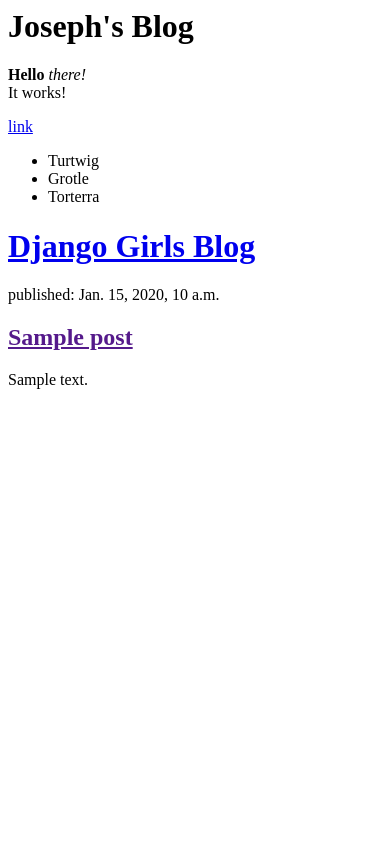
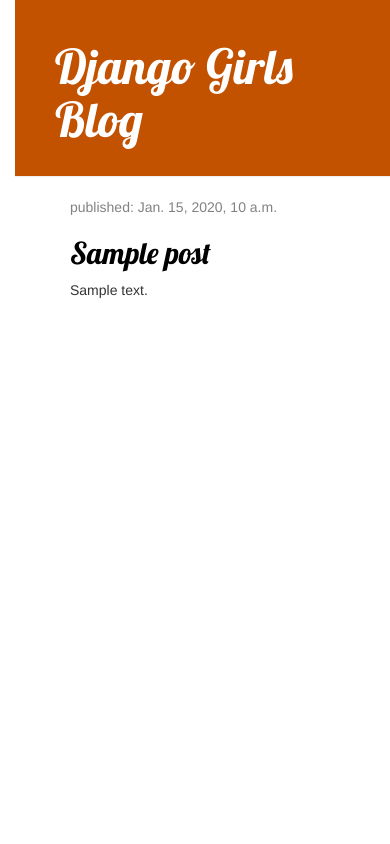
Before and after one commit to JDSSDJ1/my-first-blog, a Django app: page / in a window 390 px wide. Run offline with Django 3.2, Linux system fonts and the light colour scheme; tables that the repository leaves empty hold one stand-in row (values such as "Sample post"); some libraries are stand-ins or nearby versions.

Commit message:
Added CSS to Website

```diff
--- /dev/null
+++ b/blog/static/css/blog.css
@@ -0,0 +1,44 @@
+h1 a, h2 a {
+    font-family: 'Lobster';
+    color: rgb(255, 0, 0);
+}
+body {
+    padding-left: 15px;
+}
+.page-header {
+    background-color: #C25100;
+    margin-top: 0;
+    padding: 20px 20px 20px 40px;
+}
+.page-header h1, .page-header h1 a, .page-header h1 a:visited, .page-header h1 a:active {
+    color: #ffffff;
+    font-size: 36pt;
+    text-decoration: none;
+}
+.content {
+    margin-left: 40px;
+}
+h1, h2, h3, h4 {
+    font-family: 'Lobster', cursive;
+}
+.date {
+    color: #828282;
+}
+.save {
+    float: right;
+}
+.post-form textarea, .post-form input {
+    width: 100%;
+}
+.top-menu, .top-menu:hover, .top-menu:visited {
+    color: #ffffff;
+    float: right;
+    font-size: 26pt;
+    margin-right: 20px;
+}
+.post {
+    margin-bottom: 70px;
+}
+.post h2 a, .post h2 a:visited {
+    color: #000000;
+}
--- a/blog/templates/blog/post_list.html
+++ b/blog/templates/blog/post_list.html
@@ -1,44 +1,52 @@
+{% load static %}
 <html>
     <head>
         <title>Joseph's blog</title>
+        <link rel="stylesheet" href="//maxcdn.bootstrapcdn.com/bootstrap/3.2.0/css/bootstrap.min.css">
+        <link rel="stylesheet" href="//maxcdn.bootstrapcdn.com/bootstrap/3.2.0/css/bootstrap-theme.min.css">
+        <! Links to Lobster font specificcally >
+        <link href="//fonts.googleapis.com/css?family=Lobster&subset=latin,latin-ext" rel="stylesheet" type="text/css">
+        <link rel="stylesheet" href="{% static '/css/blog.css' %}">
     </head>
     <body>
-        <div>
-            <h1>Joseph's Blog</h1>
-        </div>
-
-        <div>
-            <p><strong> Hello </strong> <em>there!</em>
-                <br>It works!</br>
-            </p>
-            <a href="https://djangogirls.org">link</a>
-        </div>
-
-        <div>
-            <ul>
-                <li>Turtwig</li>
-                <li>Grotle</li>
-                <li>Torterra</li>
-            </ul>
-        </div>
-
-
-
-
-        <div>
+        <div class="page-header">
             <h1><a href="/">Django Girls Blog</a></h1>
         </div>
 
-        <div>
-            {% for post in posts %}
-                <div>
-                    <p>published: {{ post.published_date }}</p>
-                    <h2><a href="">{{ post.title }}</a></h2>
-                    <p>{{ post.text|linebreaksbr }}</p>
+        <div class="content container">
+            <div class="row">
+                <div class="col-md-8">
+                    {% for post in posts %}
+                        <div class="post">
+                            <div class="date">
+                                <p>published: {{ post.published_date }}</p>
+                            </div>
+                            <h2><a href="">{{ post.title }}</a></h2>
+                            <p>{{ post.text|linebreaksbr }}</p>
+                        </div>
+                    {% endfor %}
                 </div>
-            {% endfor %}
-
+            </div>
         </div>
 
     </body>
 </html>
+
+{% comment %} <div>
+            {% comment %} <h1>Joseph's Blog</h1> {% endcomment %}
+        {% comment %} </div> {% endcomment %}
+
+        {% comment %} <div> {% endcomment %}
+            {% comment %} <p><strong> Hello </strong> <em>there!</em> {% endcomment %}
+                {% comment %} <br>It works!</br> {% endcomment %}
+            {% comment %} </p> {% endcomment %}
+            {% comment %} <a href="https://djangogirls.org">link</a> {% endcomment %}
+        {% comment %} </div> {% endcomment %}
+
+        {% comment %} <div> {% endcomment %}
+            {% comment %} <ul> {% endcomment %}
+                {% comment %} <li>Turtwig</li> {% endcomment %}
+                {% comment %} <li>Grotle</li> {% endcomment %}
+                {% comment %} <li>Torterra</li> {% endcomment %}
+            {% comment %} </ul> {% endcomment %}
+        {% comment %} </div> {% endcomment %}
--- a/mysite/settings.py
+++ b/mysite/settings.py
@@ -119,5 +119,6 @@
 # https://docs.djangoproject.com/en/2.2/howto/static-files/
 
 STATIC_URL = '/static/'
-
+# STATICFILES_DIRS = [os.path.join(BASE_DIR, 'static'), ]
 STATIC_ROOT = os.path.join(BASE_DIR, 'static')
+# STATIC_ROOT = os.path.join(os.path.dirname(BASE_DIR), "static")
```
Also changed, not shown: mysite/urls.py (line endings or trailing spaces).
